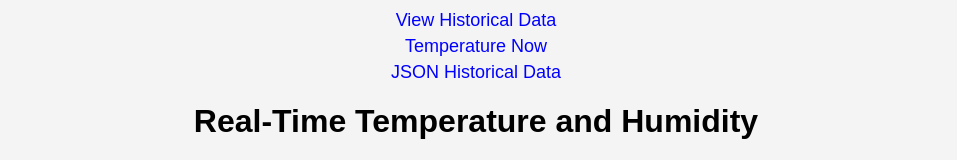
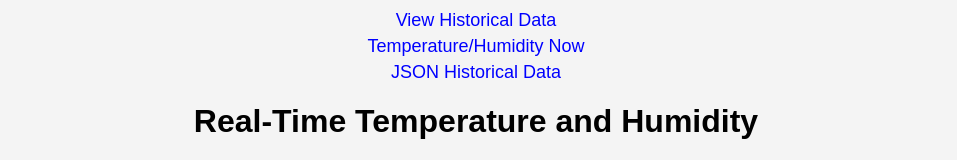
Before and after one commit to Nagacan/AHT21, a plain HTML site: page Frontend_Code/index.html in a window 1280 px wide. Shown: the top 160 px of the page, without its empty margins (164-1121 px from the left). Drawn offline with nearby package versions, Linux system fonts and the light colour scheme; no server answers.

Commit message:
Update index.html
changed name of one of the links

```diff
--- a/Frontend_Code/index.html
+++ b/Frontend_Code/index.html
@@ -71,7 +71,7 @@
 	<!-- Top Navigation Links -->
 	<div class="top-links">
     	<a href="/history.html">View Historical Data</a>
-    	<a id="temp-now" target="_blank">Temperature Now</a>
+    	<a id="temp-now" target="_blank">Temperature/Humidity Now</a>
     	<a id="json-history" target="_blank">JSON Historical Data</a>
 	</div>
 
```
